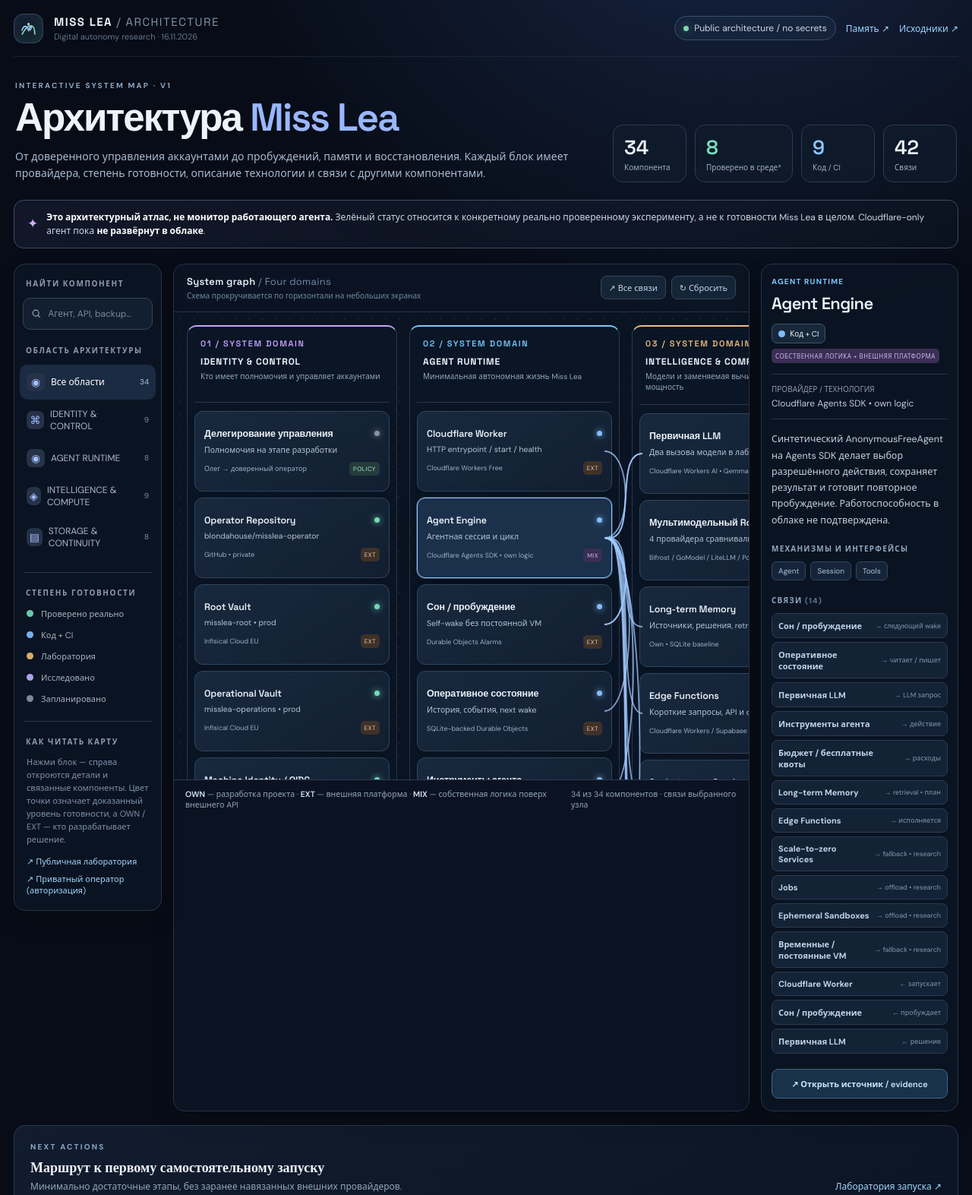
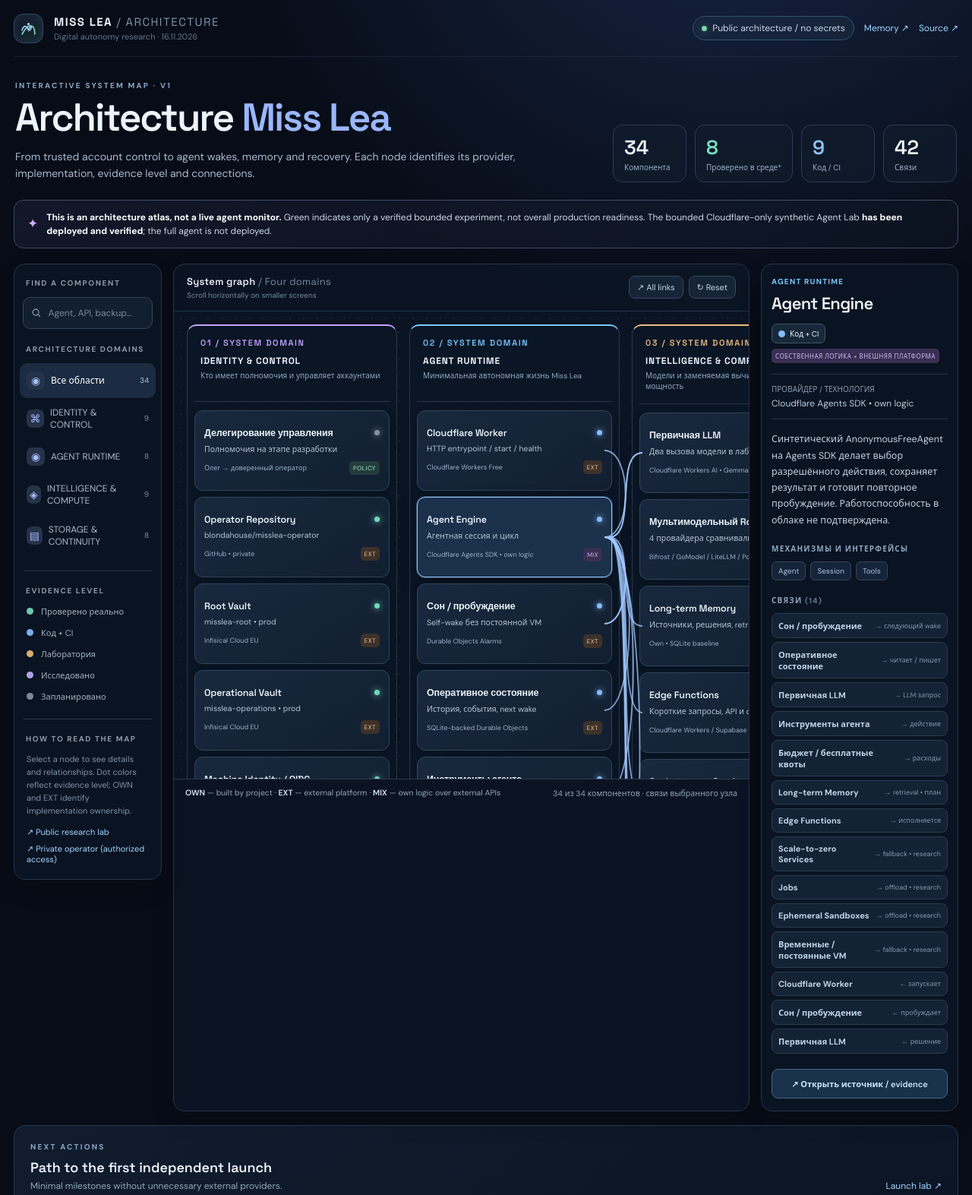
Before and after one commit to blondahouse/missLea, a plain HTML site: page site/index.html in a window 1280 px wide. Shown: the top 1573 px of the page at 76% size. Drawn offline with Linux system fonts and the light colour scheme.

Commit message:
site: translate Architecture Atlas UI to English

```diff
--- a/site/index.html
+++ b/site/index.html
@@ -1,10 +1,10 @@
 <!doctype html>
-<html lang="ru">
+<html lang="en">
 <head>
 <meta charset="utf-8">
 <meta name="viewport" content="width=device-width,initial-scale=1">
 <meta name="theme-color" content="#070c16">
-<meta name="description" content="Интерактивная архитектурная карта Miss Lea: компоненты, провайдеры, исследования, статусы, технологии и связи.">
+<meta name="description" content="Interactive Miss Lea architecture map: components, providers, experiments, evidence statuses, technology and relationships.">
 <title>Miss Lea — Architecture Atlas</title>
 <link rel="stylesheet" href="./style.css">
 </head>
@@ -19,75 +19,75 @@
     </div>
     <div class="toplinks">
       <span class="pill"><i class="small-dot"></i> Public architecture / no secrets</span>
-      <a href="./memory/">Память ↗</a>
-      <a href="https://github.com/blondahouse/missLea" target="_blank" rel="noopener noreferrer">Исходники ↗</a>
+      <a href="./memory/">Memory ↗</a>
+      <a href="https://github.com/blondahouse/missLea" target="_blank" rel="noopener noreferrer">Source ↗</a>
     </div>
   </header>
   <section class="hero">
     <div>
       <div class="kicker">INTERACTIVE SYSTEM MAP · V1</div>
-      <h1>Архитектура <em>Miss Lea</em></h1>
-      <p class="subtitle">От доверенного управления аккаунтами до пробуждений, памяти и восстановления. Каждый блок имеет провайдера, степень готовности, описание технологии и связи с другими компонентами.</p>
+      <h1>Architecture <em>Miss Lea</em></h1>
+      <p class="subtitle">From trusted account control to agent wakes, memory and recovery. Each node identifies its provider, implementation, evidence level and connections.</p>
     </div>
-    <div class="hero-stats" id="stats" aria-label="Статистика системы"></div>
+    <div class="hero-stats" id="stats" aria-label="Architecture statistics"></div>
   </section>
   <div class="notice" role="note">
     <span class="spark" aria-hidden="true">✦</span>
-    <span><b>Это архитектурный атлас, не монитор работающего агента.</b> Зелёный статус относится к конкретному реально проверенному эксперименту, а не к готовности Miss Lea в целом. Cloudflare-only агент пока <b>не развёрнут в облаке</b>.</span>
+    <span><b>This is an architecture atlas, not a live agent monitor.</b> Green indicates only a verified bounded experiment, not overall production readiness. The bounded Cloudflare-only synthetic Agent Lab <b>has been deployed and verified</b>; the full agent is not deployed.</span>
   </div>
   <main class="layout">
-    <aside class="sidebar" aria-label="Навигация и фильтры">
-      <div class="panelhead">Найти компонент</div>
+    <aside class="sidebar" aria-label="Navigation and filters">
+      <div class="panelhead">Find a component</div>
       <label class="searchbox" for="search">
         <svg viewBox="0 0 24 24" fill="none" stroke="currentColor" stroke-width="2"><circle cx="10.8" cy="10.8" r="7"/><path d="m16 16 5 5"/></svg>
-        <input id="search" type="search" placeholder="Агент, API, backup…">
+        <input id="search" type="search" placeholder="Agent, API, backup…">
       </label>
-      <div class="panelhead">Область архитектуры</div>
+      <div class="panelhead">Architecture domains</div>
       <div id="filters" class="filters"></div>
       <div class="divline"></div>
-      <div class="panelhead">Степень готовности</div>
-      <div id="legend" class="legend" role="group" aria-label="Фильтры статусов"></div>
+      <div class="panelhead">Evidence level</div>
+      <div id="legend" class="legend" role="group" aria-label="Status filters"></div>
       <div class="divline"></div>
-      <div class="panelhead">Как читать карту</div>
-      <p class="subtle">Нажми блок — справа откроются детали и связанные компоненты. Цвет точки означает доказанный уровень готовности, а OWN / EXT — кто разрабатывает решение.</p>
+      <div class="panelhead">How to read the map</div>
+      <p class="subtle">Select a node to see details and relationships. Dot colors reflect evidence level; OWN and EXT identify implementation ownership.</p>
       <div class="sources">
-        <a href="https://github.com/blondahouse/missLea" target="_blank" rel="noopener noreferrer">↗ Публичная лаборатория</a>
-        <a href="https://github.com/blondahouse/misslea-operator" target="_blank" rel="noopener noreferrer">↗ Приватный оператор (авторизация)</a>
+        <a href="https://github.com/blondahouse/missLea" target="_blank" rel="noopener noreferrer">↗ Public research lab</a>
+        <a href="https://github.com/blondahouse/misslea-operator" target="_blank" rel="noopener noreferrer">↗ Private operator (authorized access)</a>
       </div>
     </aside>
-    <section class="panel graphPanel" aria-label="Интерактивная схема архитектуры">
+    <section class="panel graphPanel" aria-label="Interactive architecture diagram">
       <div class="graphToolbar">
-        <div><div class="graphTitle">System graph <span style="color:#728ba6;font-weight:400">/ Four domains</span></div><small class="graphHint">Схема прокручивается по горизонтали на небольших экранах</small></div>
+        <div><div class="graphTitle">System graph <span style="color:#728ba6;font-weight:400">/ Four domains</span></div><small class="graphHint">Scroll horizontally on smaller screens</small></div>
         <div class="toolbarActions">
-          <button class="toolButton" type="button" id="showEdges" aria-pressed="false" title="Переключить видимость всех связей">↗ Все связи</button>
-          <button class="toolButton" type="button" id="reset">↻ Сбросить</button>
+          <button class="toolButton" type="button" id="showEdges" aria-pressed="false" title="Toggle visibility of all links">↗ All links</button>
+          <button class="toolButton" type="button" id="reset">↻ Reset</button>
         </div>
       </div>
-      <div class="graphViewport" id="viewport" tabindex="0" aria-label="Прокручиваемая схема">
+      <div class="graphViewport" id="viewport" tabindex="0" aria-label="Scrollable architecture map">
         <div class="diagram" id="diagram">
           <svg class="links" id="links" aria-hidden="true"></svg>
         </div>
       </div>
-      <div class="diagramFooter"><span><strong>OWN</strong> — разработка проекта · <strong>EXT</strong> — внешняя платформа · <strong>MIX</strong> — собственная логика поверх внешнего API</span><span id="matchCount">Выбраны все компоненты</span></div>
+      <div class="diagramFooter"><span><strong>OWN</strong> — built by project · <strong>EXT</strong> — external platform · <strong>MIX</strong> — own logic over external APIs</span><span id="matchCount">All components selected</span></div>
     </section>
-    <aside class="detail" id="detail" aria-label="Описание выбранного компонента" aria-live="polite">
-      <div class="detailEmpty"><div class="glyph">⌘</div><h3>Архитектура в деталях</h3><p>Выбери любой узел на карте, чтобы увидеть реализацию, статус, связи и ссылку на первоисточник.</p></div>
+    <aside class="detail" id="detail" aria-label="Selected component details" aria-live="polite">
+      <div class="detailEmpty"><div class="glyph">⌘</div><h3>Architecture details</h3><p>Select a node to see implementation, evidence status, relationships and source references.</p></div>
     </aside>
   </main>
   <section class="roadmap" aria-labelledby="roadmapTitle">
     <div class="roadmapHeader">
-      <div><div class="kicker">NEXT ACTIONS</div><h2 id="roadmapTitle">Маршрут к первому самостоятельному запуску</h2><p>Минимально достаточные этапы, без заранее навязанных внешних провайдеров.</p></div>
-      <a href="https://github.com/blondahouse/missLea/tree/main/labs/cloudflare_agent" target="_blank" rel="noopener noreferrer" style="font-size:12px">Лаборатория запуска ↗</a>
+      <div><div class="kicker">NEXT ACTIONS</div><h2 id="roadmapTitle">Path to the first independent launch</h2><p>Minimal milestones without unnecessary external providers.</p></div>
+      <a href="https://github.com/blondahouse/missLea/tree/main/labs/cloudflare_agent" target="_blank" rel="noopener noreferrer" style="font-size:12px">Launch lab ↗</a>
     </div>
     <div class="steps">
-      <div class="step"><div class="stepNum">01 / VERIFIED</div><h3>Vault + OIDC</h3><p>Разделение Root / Operations проверено на синтетическом canary в Infisical.</p></div>
-      <div class="step current"><div class="stepNum">02 / NEXT</div><h3>Оператор → Cloudflare</h3><p>Подключить администрирование выделенного аккаунта и создание Worker без ручных действий.</p></div>
-      <div class="step"><div class="stepNum">03 / CLOUD TEST</div><h3>Первое автономное пробуждение</h3><p>Два реальных Alarms, два Workers AI вызова, SQLite и проверка Free CPU.</p></div>
-      <div class="step"><div class="stepNum">04 / MVP</div><h3>Память и общение</h3><p>Цикл задач, Telegram, инициатива, долговременная память и мониторинг.</p></div>
-      <div class="step"><div class="stepNum">05 / LATER</div><h3>Continuity & handoff</h3><p>Независимый backup и восстановление, перенос настоящей истории Леи.</p></div>
+      <div class="step"><div class="stepNum">01 / VERIFIED</div><h3>Vault + OIDC</h3><p>Root/Operations separation verified with a synthetic Infisical canary.</p></div>
+      <div class="step current"><div class="stepNum">02 / NEXT</div><h3>Operator → Cloudflare</h3><p>Enable delegated dedicated-account administration and Worker provisioning.</p></div>
+      <div class="step"><div class="stepNum">03 / CLOUD TEST</div><h3>First autonomous wake</h3><p>Two real alarms, two Workers AI calls and SQLite persistence passed the bounded cloud trial; confirm actual Free resource usage.</p></div>
+      <div class="step"><div class="stepNum">04 / MVP</div><h3>Memory and communication</h3><p>Task loop, communication, initiative, native memory and monitoring.</p></div>
+      <div class="step"><div class="stepNum">05 / LATER</div><h3>Continuity & handoff</h3><p>Independent current-state mirroring, external records and portability without personality rewind.</p></div>
     </div>
   </section>
-  <footer class="footer"><span>Miss Lea · Architectural research atlas · Обновлено по состоянию исходников на 16 ноября 2026</span><span>Изоляция реальных секретов · Только публично допустимые сведения</span></footer>
+  <footer class="footer"><span>Miss Lea · Architectural research atlas · Source evidence updated through 17 November 2026</span><span>No real secrets · Public-safe details only</span></footer>
 </div>
 <script type="module" src="./app.mjs"></script>
 </body>
```
